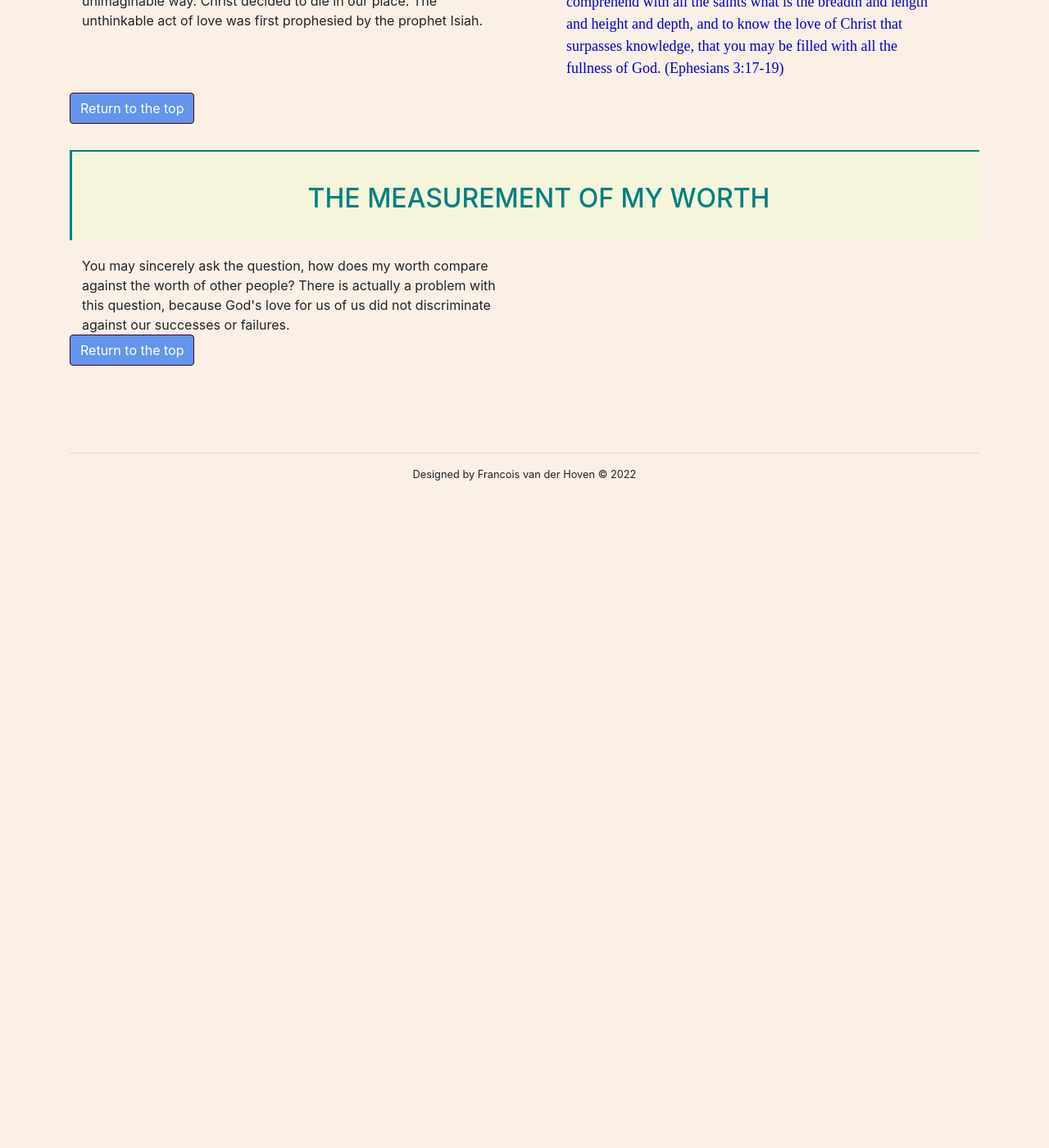
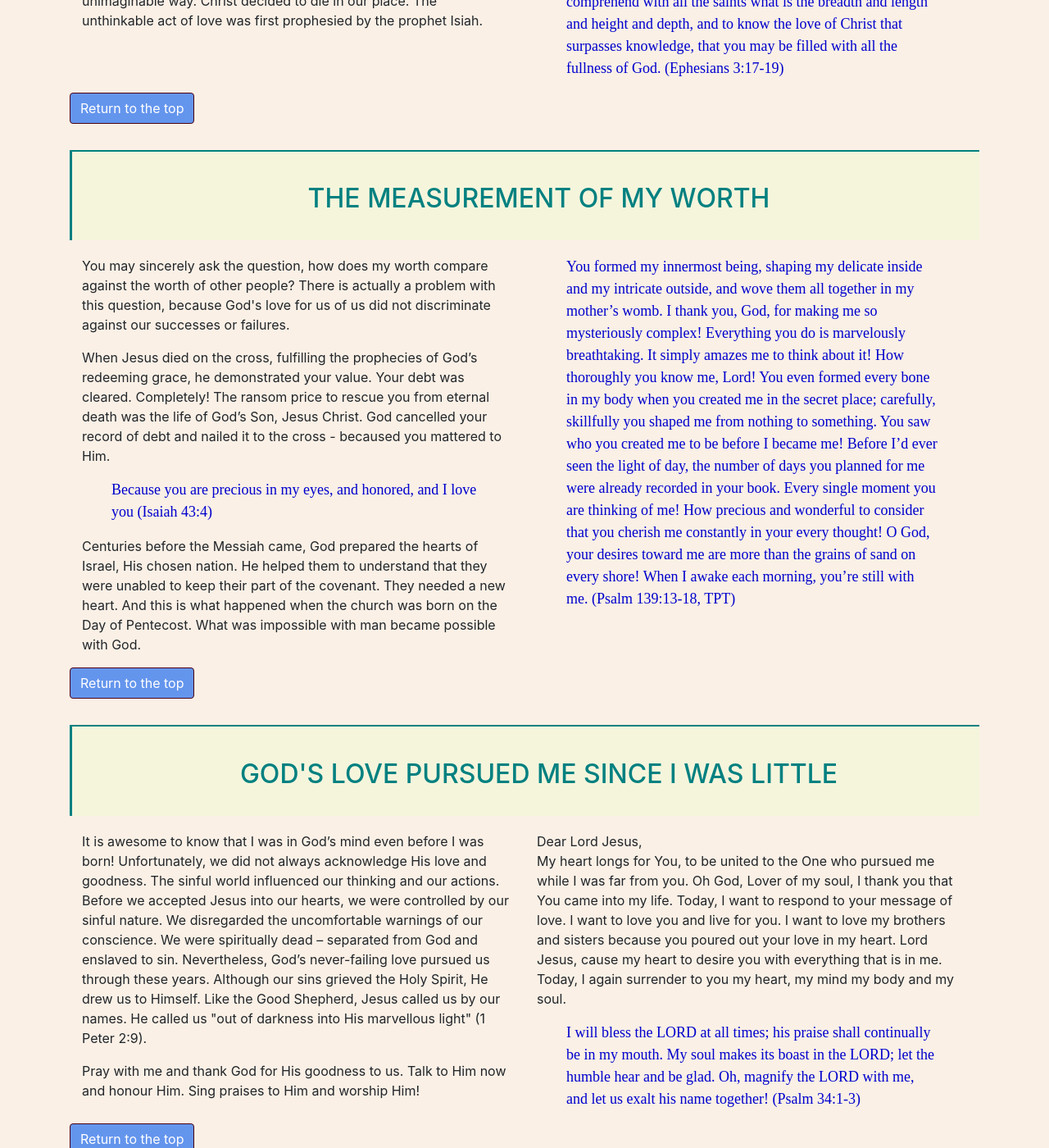
Before and after one commit to francois777/pearls-of-wisdom, a Jekyll site: the page built from pages/teachings/my-identity-in-Christ.html, in a window 1280 px wide and 1400 px high, scrolled down 2189 px. Shown: the whole window at 82% size. Built offline with Jekyll 4.4.1, drawn with Linux system fonts in a browser that asks for light colours; nearby versions of some CDN libraries; before the commit the page ends 2819 px from its top, so only the background shows below that.

Commit message:
More progress with identity

```diff
--- a/_includes/identity-parts/measuring-my-worth.html
+++ b/_includes/identity-parts/measuring-my-worth.html
@@ -3,11 +3,49 @@
   <div class="container">
     <div class="row">
       <div class="col-lg-6 col-md-12 col-sm-12">
-        You may sincerely ask the question, how does my worth compare against
-        the worth of other people? There is actually a problem with this
-        question, because God's love for us of us did not discriminate against
-        our successes or failures.
+        <p>You may sincerely ask the question, how does my worth compare against
+          the worth of other people? There is actually a problem with this
+          question, because God's love for us of us did not discriminate against
+          our successes or failures.
+        </p>
+        <p>When Jesus died on the cross, fulfilling the prophecies of God’s
+          redeeming grace, he demonstrated your value. Your debt was cleared.
+          Completely! The ransom price to rescue you from eternal death was the
+          life of God’s Son, Jesus Christ. God cancelled your record of debt and
+          nailed it to the cross - becaused you mattered to Him.
+        </p>
+        <p class="scripture">Because you are precious in my eyes, and honored,
+          and I love you (Isaiah 43:4)
+        </p>
+        <p>Centuries before the Messiah came, God prepared the hearts of Israel,
+          His chosen nation. He helped them to understand that they were
+          unabled to keep their part of the covenant. They needed a new heart.
+          And this is what happened when the church was born on the Day of
+          Pentecost. What was impossible with man became possible with God.
+        </p>
       </div>
+      <div class="col-lg-6 col-md-12 col-sm-12">
+        <p class="scripture">
+          You formed my innermost being, shaping my delicate inside
+          and my intricate outside,
+          and wove them all together in my mother’s womb.
+          I thank you, God, for making me so mysteriously complex!
+          Everything you do is marvelously breathtaking.
+          It simply amazes me to think about it!
+          How thoroughly you know me, Lord!
+          You even formed every bone in my body
+          when you created me in the secret place;
+          carefully, skillfully you shaped me from nothing to something.
+          You saw who you created me to be before I became me!
+          Before I’d ever seen the light of day, the number of days you planned for me
+          were already recorded in your book.
+          Every single moment you are thinking of me!
+          How precious and wonderful to consider
+          that you cherish me constantly in your every thought!
+          O God, your desires toward me are more
+          than the grains of sand on every shore!
+          When I awake each morning, you’re still with me. (Psalm 139:13-18, TPT)
+        </p>
     </div>
   </div>
 </section>
--- /dev/null
+++ b/_includes/identity-parts/pursued-by-love.html
@@ -0,0 +1,40 @@
+<section>
+  <h2 class="article-subheading">GOD'S LOVE PURSUED ME SINCE I WAS LITTLE</h2>
+  <div class="container">
+    <div class="row">
+      <div class="col-lg-6 col-md-12 col-sm-12">
+        <p>
+          It is awesome to know that I was in God’s mind even before I was born!
+          Unfortunately, we did not always acknowledge His love and goodness.
+          The sinful world influenced our thinking and our actions. Before we
+          accepted Jesus into our hearts, we were controlled by our sinful
+          nature. We disregarded the uncomfortable warnings of our conscience.
+          We were spiritually dead – separated from God and enslaved to sin.
+          Nevertheless, God’s never-failing love pursued us through these years.
+          Although our sins grieved the Holy Spirit, He drew us to Himself. Like
+          the Good Shepherd, Jesus called us by our names. He called us
+          "out of darkness into His marvellous light" (1 Peter 2:9).
+        </p>
+        <p>Pray with me and thank God for His goodness to us. Talk to Him now
+          and honour Him. Sing praises to Him and worship Him!
+      </div>
+      <div class="col-lg-6 col-md-0 col-sm-0">
+        <p>
+          Dear Lord Jesus,</br>
+          My heart longs for You, to be united to the One who pursued me
+          while I was far from you. Oh God, Lover of my soul, I thank you that
+          You came into my life. Today, I want to respond to your message of
+          love. I want to love you and live for you. I want to love my brothers
+          and sisters because you poured out your love in my heart. Lord Jesus,
+          cause my heart to desire you with everything that is in me. Today,
+          I again surrender to you my heart, my mind my body and my soul.
+        </p>
+        <p class="scripture">I will bless the LORD at all times; his praise
+          shall continually be in my mouth. My soul makes its boast in the LORD;
+          let the humble hear and be glad. Oh, magnify the LORD with me, and let
+          us exalt his name together! (Psalm 34:1-3)
+        </p>
+      </div>
+    </div>
+  </div>
+</section>
--- a/pages/teachings/my-identity-in-Christ.html
+++ b/pages/teachings/my-identity-in-Christ.html
@@ -65,6 +65,12 @@ active-page: My Identity
     <a style="background-color:#6495ED" href="#top-of-list" class="btn btn-primary active" role="button"
       aria-pressed="true">Return to the top</a>
 
+    <a id="pursued-by-love">
+      {% include /identity-parts/pursued-by-love.html %}
+    </a>
+    <a style="background-color:#6495ED" href="#top-of-list" class="btn btn-primary active" role="button"
+      aria-pressed="true">Return to the top</a>
+
   </p>
 
 </section>
```
Also changed, not shown: 1 other file.
